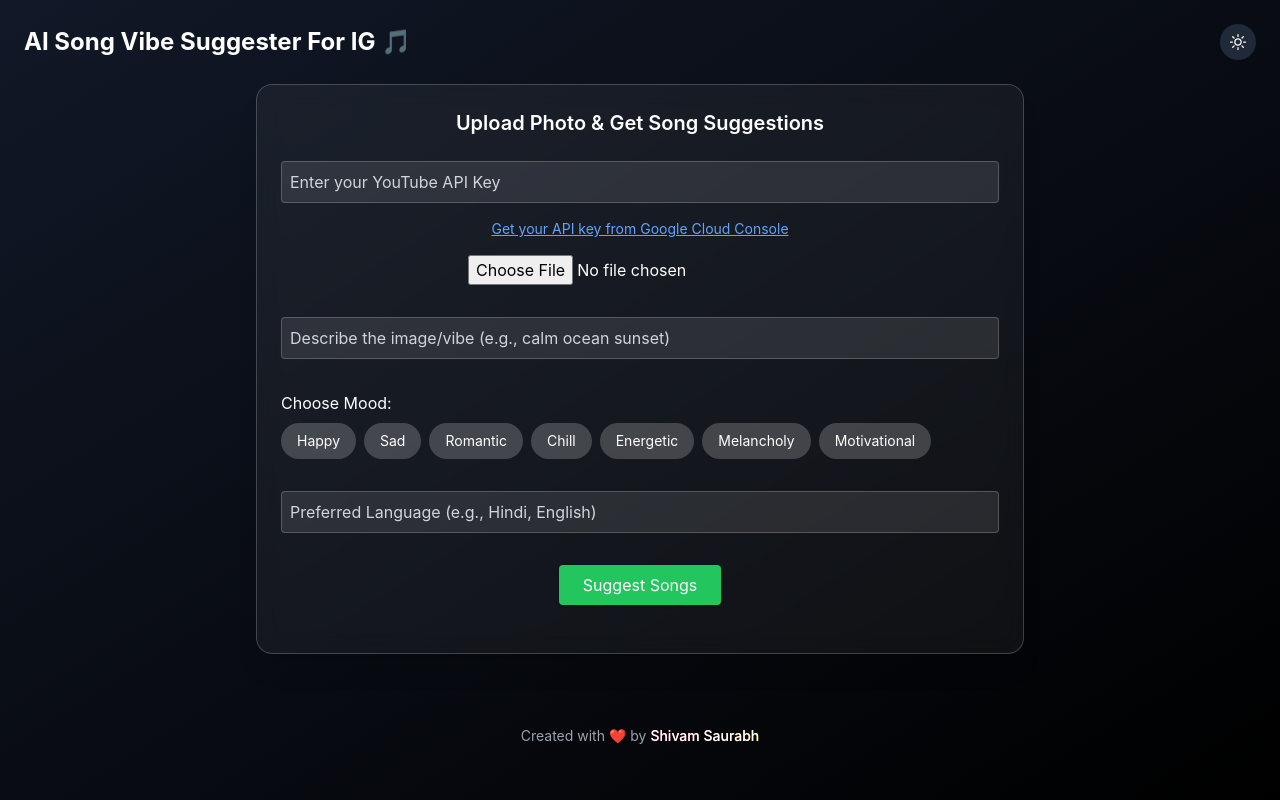
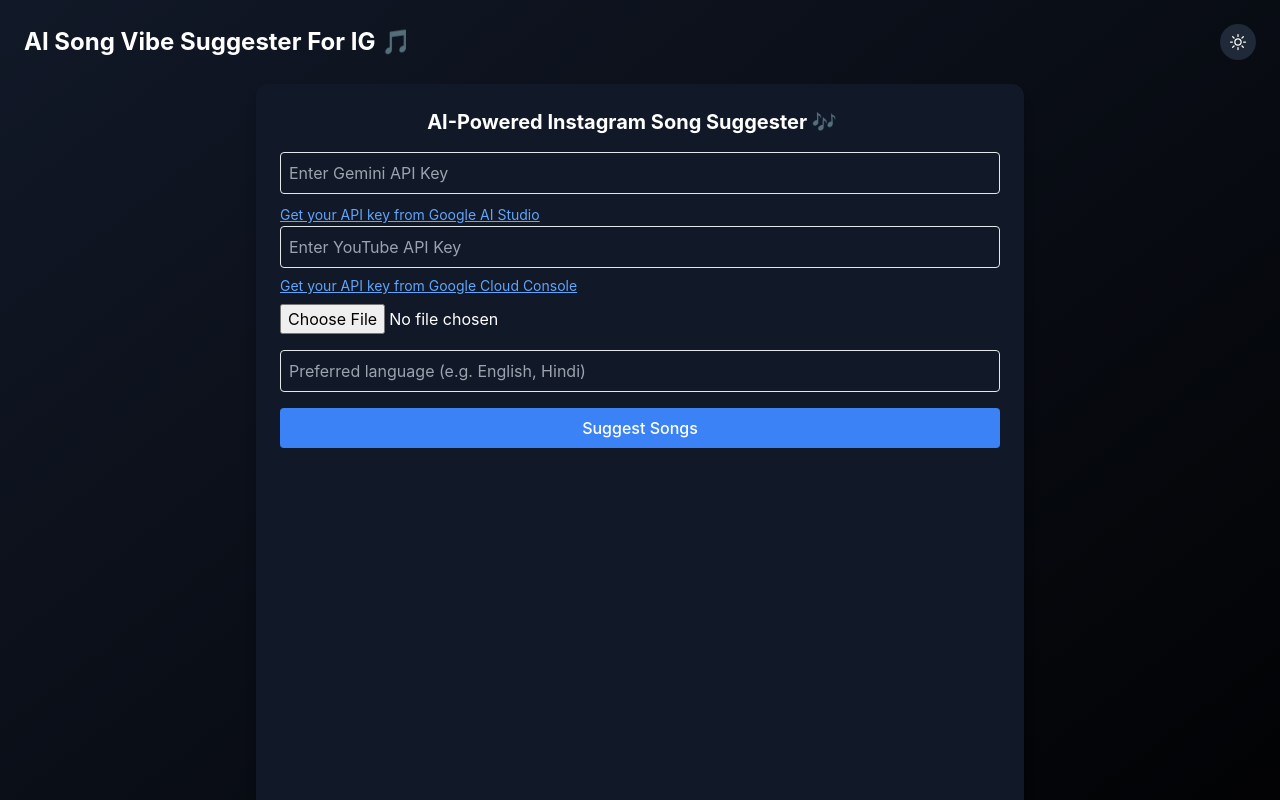
Before and after one commit to shivamsaurabh25/ai-song-suggester, a React (Vite) app: page / in a window 1280 px wide. Shown: the top 800 px of the page. Built offline with nearby package versions, Linux system fonts and the light colour scheme.

Commit message:
Initial commit

```diff
--- a/src/components/UploadImage.jsx
+++ b/src/components/UploadImage.jsx
@@ -1,136 +1,237 @@
-import React, { useState } from 'react';
+import React, { useState, useEffect } from 'react';
 import axios from 'axios';
+import { MoonIcon, SunIcon } from '@heroicons/react/24/outline';
 
-const moods = [
-  'Happy',
-  'Sad',
-  'Romantic',
-  'Chill',
-  'Energetic',
-  'Melancholy',
-  'Motivational',
-];
+export default function SongSuggester() {
+  const [image, setImage] = useState(null);
+  const [imageBlob, setImageBlob] = useState(null);
+  const [geminiKey, setGeminiKey] = useState('');
+  const [youtubeKey, setYoutubeKey] = useState('');
+  const [language, setLanguage] = useState('');
+  const [loading, setLoading] = useState(false);
+  const [songs, setSongs] = useState([]);
+  const [searchQuery, setSearchQuery] = useState('');
+  const [darkMode, setDarkMode] = useState(true);
 
-export default function UploadImage() {
-  const [image, setImage] = useState(null);
-  const [description, setDescription] = useState('');
-  const [mood, setMood] = useState('');
-  const [language, setLanguage] = useState('');
-  const [songs, setSongs] = useState([]);
-  const [loading, setLoading] = useState(false);
-  const [apiKey, setApiKey] = useState('');
+  useEffect(() => {
+    const gemini = localStorage.getItem('gemini_api_key');
+    const youtube = localStorage.getItem('youtube_api_key');
+    if (gemini) setGeminiKey(gemini);
+    if (youtube) setYoutubeKey(youtube);
+  }, []);
 
-  const handleSearch = async () => {
-    if (!apiKey || !mood || !language) return;
+  useEffect(() => {
+    if (geminiKey) localStorage.setItem('gemini_api_key', geminiKey);
+    if (youtubeKey) localStorage.setItem('youtube_api_key', youtubeKey);
+  }, [geminiKey, youtubeKey]);
+
+  const handleFileChange = (e) => {
+    const file = e.target.files[0];
+    if (!file) return;
+    const url = URL.createObjectURL(file);
+    setImage(url);
+    setImageBlob(file);
+  };
+
+  const fileToBase64 = (file) => {
+    return new Promise((resolve, reject) => {
+      const reader = new FileReader();
+      reader.readAsDataURL(file);
+      reader.onload = () => resolve(reader.result);
+      reader.onerror = reject;
+    });
+  };
+
+  const generateSongQueryPrompt = () => {
+    return `You are a vibe-based song recommender. Given a user's photo, describe the mood or vibe of the photo in a short phrase that could be used as a YouTube search query for a matching song. Include the language preference "${language}".
+Respond with just the search query.`;
+  };
+
+  const handleGenerateSongs = async () => {
+    if (!imageBlob || !geminiKey || !youtubeKey) {
+      alert('Please upload an image and enter both API keys');
+      return;
+    }
+
     setLoading(true);
+    try {
+      const base64 = await fileToBase64(imageBlob);
+      const prompt = generateSongQueryPrompt();
 
-    try {
-      const query = `${description || mood} ${language} song`;
-      const response = await axios.get(
-        `https://www.googleapis.com/youtube/v3/search`,
+      const geminiRes = await axios.post(
+        `https://generativelanguage.googleapis.com/v1beta/models/gemini-1.5-flash:generateContent?key=${geminiKey}`,
         {
-          params: {
-            key: apiKey,
-            q: query,
-            part: 'snippet',
-            maxResults: 10,
-            type: 'video',
+          contents: [
+            {
+              parts: [
+                { text: prompt },
+                {
+                  inline_data: {
+                    mime_type: imageBlob.type,
+                    data: base64.split(',')[1],
                   },
+                },
+              ],
+            },
+          ],
         }
       );
-      setSongs(response.data.items);
+
+      const query =
+        geminiRes.data.candidates?.[0]?.content?.parts?.[0]?.text?.trim() || '';
+
+      if (!query) {
+        alert('Gemini did not return a valid query.');
+        setLoading(false);
+        return;
+      }
+
+      setSearchQuery(query);
+      await fetchSongs(query);
     } catch (err) {
-      alert('Failed to fetch songs. Please check your API key.');
+      console.error(err);
+      alert('Something went wrong while generating song query.');
     } finally {
       setLoading(false);
     }
   };
 
-  const handleFileChange = (e) => {
-    setImage(URL.createObjectURL(e.target.files[0]));
+  const fetchSongs = async (query) => {
+    try {
+      const res = await axios.get(`https://www.googleapis.com/youtube/v3/search`, {
+        params: {
+          part: 'snippet',
+          maxResults: 5,
+          q: query,
+          key: youtubeKey,
+          type: 'video',
+          videoCategoryId: 10,
+        },
+      });
+      setSongs(res.data.items);
+    } catch (err) {
+      console.error(err);
+      alert('Failed to fetch songs from YouTube');
+    }
   };
 
   return (
-    <div className="glassmorphism p-6 rounded-xl max-w-3xl mx-auto bg-white/10 backdrop-blur-md shadow-xl">
-      <h2 className="text-xl font-semibold mb-4 text-center">Upload Photo & Get Song Suggestions</h2>
-
-      <div className="flex flex-col items-center gap-4">
+    <div
+      className={`max-w-3xl mx-auto p-6 rounded-xl shadow-lg min-h-screen transition-colors ${
+        darkMode ? 'bg-gray-900 text-white' : 'bg-white text-black'
+      }`}
+    >
+      <div className="flex justify-between items-center mb-4">
+        <h1 className="text-xl font-bold text-center w-full">
+          AI-Powered Instagram Song Suggester 🎶
+        </h1>
+        <button onClick={() => setDarkMode(!darkMode)} className="ml-4 text-xl">
+          {darkMode ? <SunIcon /> : <MoonIcon />}
+        </button>
+      </div>
 
       <input
         type="text"
-          placeholder="Enter your YouTube API Key"
-          value={apiKey}
-          onChange={(e) => setApiKey(e.target.value)}
-          className="w-full mt-2 p-2 bg-white/10 border border-white/20 rounded text-white placeholder:text-gray-300"
+        placeholder="Enter Gemini API Key"
+        value={geminiKey}
+        onChange={(e) => setGeminiKey(e.target.value)}
+        className="w-full p-2 mb-2 rounded border bg-transparent"
       />
+      <a
+        href="https://aistudio.google.com/app/apikey"
+        target="_blank"
+        rel="noopener noreferrer"
+        className="text-sm text-blue-400 underline"
+      >
+        Get your API key from Google AI Studio
+      </a>
 
+      <input
+        type="text"
+        placeholder="Enter YouTube API Key"
+        value={youtubeKey}
+        onChange={(e) => setYoutubeKey(e.target.value)}
+        className="w-full p-2 mb-2 rounded border bg-transparent"
+      />
       <a
         href="https://console.cloud.google.com/apis/credentials"
         target="_blank"
         rel="noopener noreferrer"
-          className="text-sm text-blue-400 underline"
+        className="text-sm text-blue-400 underline block mb-2"
       >
         Get your API key from Google Cloud Console
       </a>
 
-        <input type="file" accept="image/*" onChange={handleFileChange} />
-        {image && <img src={image} alt="preview" className="h-48 rounded-lg object-cover" />}
+      <input
+        type="file"
+        accept="image/*"
+        onChange={handleFileChange}
+        className="w-full mb-4"
+      />
 
       <input
         type="text"
-          placeholder="Describe the image/vibe (e.g., calm ocean sunset)"
-          value={description}
-          onChange={(e) => setDescription(e.target.value)}
-          className="w-full mt-4 p-2 bg-white/10 border border-white/20 rounded text-white placeholder:text-gray-300"
+        placeholder="Preferred language (e.g. English, Hindi)"
+        value={language}
+        onChange={(e) => setLanguage(e.target.value)}
+        className="w-full p-2 mb-4 rounded border bg-transparent"
       />
 
-        {!description && (
-          <div className="mt-4 w-full">
-            <label className="block mb-2">Choose Mood:</label>
-            <div className="flex flex-wrap gap-2">
-              {moods.map((m) => (
+      {image && (
+        <img
+          src={image}
+          alt="preview"
+          className="mt-2 mb-4 rounded-lg max-h-60 object-cover mx-auto"
+        />
+      )}
+
       <button
-                  key={m}
-                  onClick={() => setMood(m)}
-                  className={`px-4 py-2 rounded-full text-sm ${mood === m ? 'bg-blue-500 text-white' : 'bg-white/20 text-white'
-                    }`}
+        onClick={handleGenerateSongs}
+        className="w-full px-6 py-2 bg-blue-500 hover:bg-blue-600 rounded text-white font-medium"
       >
-                  {m}
+        Suggest Songs
       </button>
-              ))}
-            </div>
+
+      {loading && <p className="mt-4 text-center">Analyzing your photo and finding songs...</p>}
+
+      {searchQuery && (
+        <div className="mt-4">
+          <p className="text-sm text-gray-300">
+            🔍 YouTube search: <strong>{searchQuery}</strong>
+          </p>
+          <button
+            onClick={() => fetchSongs(searchQuery)}
+            className="mt-2 text-sm text-blue-400 underline"
+          >
+            More suggestions
+          </button>
         </div>
       )}
 
-        <input
-          type="text"
-          placeholder="Preferred Language (e.g., Hindi, English)"
-          value={language}
-          onChange={(e) => setLanguage(e.target.value)}
-          className="w-full mt-4 p-2 bg-white/10 border border-white/20 rounded text-white placeholder:text-gray-300"
+      <div className="mt-4 grid gap-4">
+        {songs.map((song) => (
+          <div
+            key={song.id.videoId}
+            className={`p-3 rounded-lg flex gap-4 items-start border ${
+              darkMode ? 'border-white/20 bg-white/10' : 'border-black/10 bg-black/5'
+            }`}
+          >
+            <img
+              src={song.snippet.thumbnails.medium.url}
+              alt={song.snippet.title}
+              className="w-32 h-20 object-cover rounded"
             />
-
-        <button
-          onClick={handleSearch}
-          className="mt-4 px-6 py-2 bg-green-500 hover:bg-green-600 text-white rounded shadow"
-        >
-          Suggest Songs
-        </button>
-      </div>
-
-      {loading && <p className="mt-4 text-center">Fetching songs...</p>}
-
-      <div className="mt-6">
-        {songs.map((song) => (
-          <div key={song.id.videoId} className="my-2 p-2 bg-white/10 rounded">
+            <div>
+              <p className="font-semibold">{song.snippet.title}</p>
               <a
                 href={`https://www.youtube.com/watch?v=${song.id.videoId}`}
                 target="_blank"
                 rel="noopener noreferrer"
-              className="text-blue-300 hover:underline"
+                className="text-blue-400 underline text-sm"
               >
-              {song.snippet.title}
+                Play on YouTube
               </a>
+            </div>
           </div>
         ))}
       </div>
```
Lines whose indentation alone changed are shown as unchanged.
